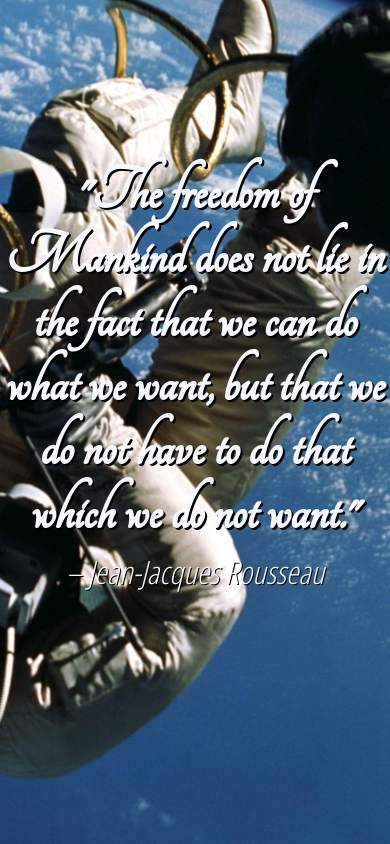
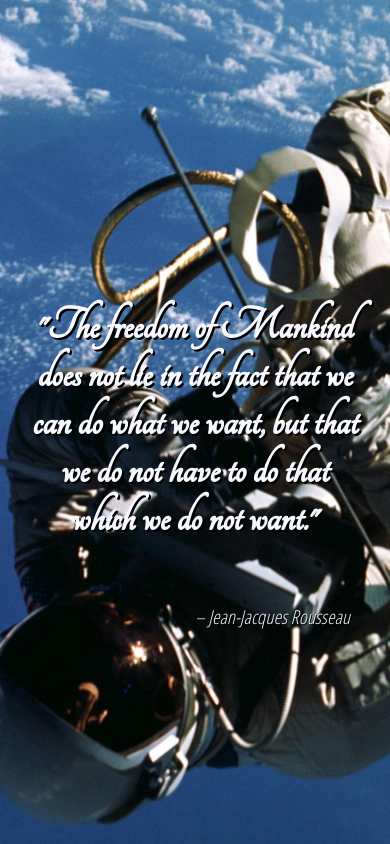
Before and after one commit to Dataloren/simple-quote-page, a plain HTML site: page index.html in a window 390 px wide. Drawn offline with Linux system fonts and the light colour scheme.

Commit message:
add responsive version

```diff
--- a/main.css
+++ b/main.css
@@ -52,8 +52,6 @@ table {
 /*Page basic styles*/
 }
 body {
-	margin:0;
-	padding:0;
 	width: 100%;
 	height: 100vh;
 	background: url('assets/389225main_sw_1965_full.jpg') no-repeat center;
@@ -81,11 +79,42 @@ body {
 	text-align: center;
 	color: ghostwhite;
 	text-shadow: 1px 1px black;
-	padding-top: 3%;
+	padding-top: 3%;}
 
 
 	/*media queries*/
-	@media only screen and (max-width: 480px){
+
+	@media only screen and (min-width: 320px) and (max-width: 800px) {
+
 		body {
-			background-image: url('assets/389225main_sw_1965_medium.jpg') right no-repeat cover;
+			background-image: url('assets/389225main_sw_1965_full.jpg');
+			background-repeat: no-repeat;
+			background-position: 20% center;
+			background-size: cover;
+			}
+		.wrapper {
+			width: 70%;
+			margin: 0 auto;
+			text-align: center;
+			position:relative;
 		}
+		.herotext {
+			font-size: 3rem;
+			width: 86%;
+			position: absolute;
+      top: 50%;
+      left: 50%;
+      margin-right: -50%;
+      transform: translate(-50%, -50%)
+					}
+		.author {
+			font-size: 1.2rem;
+			position: absolute;
+      top: 63%;
+      left: 50%;
+      margin-right: -50%;
+      transform: translateX(50%);
+			transform: translateY(67px);
+			padding-top: 2%;
+		}
+	}
```
Also changed, not shown: assets/389225main_sw_1965_medium.jpg (deleted).
